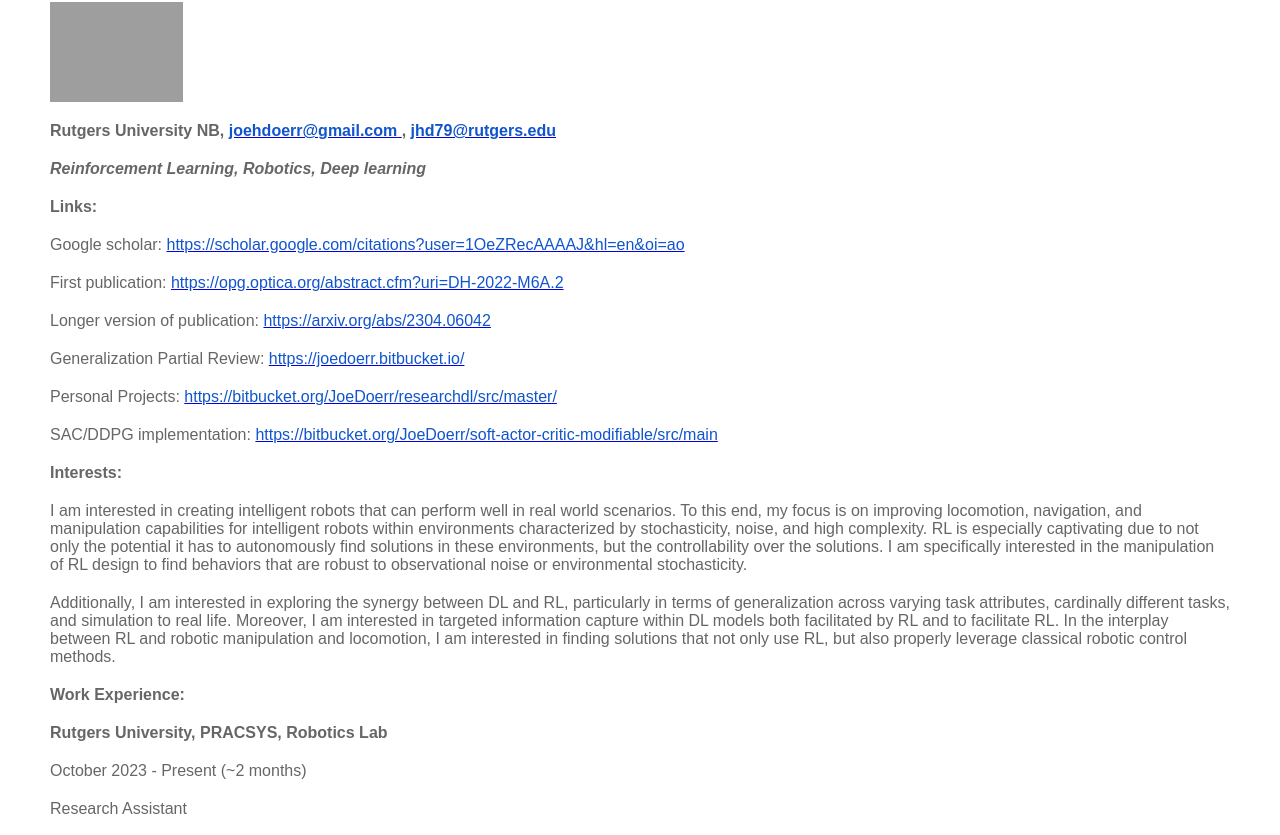
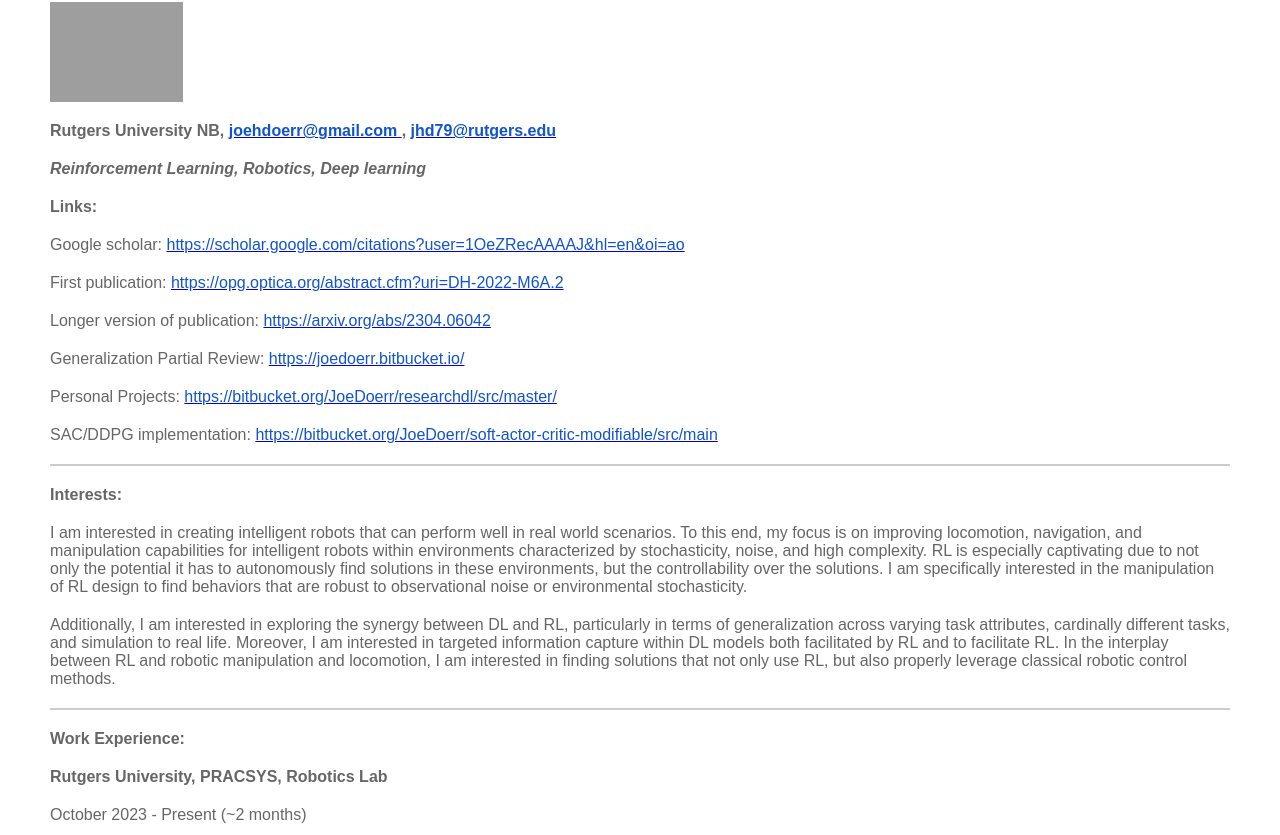
Before and after one commit to JoeDoerr/JoeDoerr.github.io, a plain HTML site: page index.html in a window 1280 px wide. Shown: the part 106-941 px from the top of the page. Drawn offline with Linux system fonts and the light colour scheme; grey boxes are pictures that could not be loaded.

Commit message:
send it3

```diff
--- a/index.html
+++ b/index.html
@@ -4,7 +4,14 @@
     <meta charset="UTF-8">
     <meta name="viewport" content="width=device-width, initial-scale=1.0">
     <link rel="stylesheet" href="index.css">
-    <title>Joe Hermann Doerr Website</title>
+    <title>Joe Hermann Doerr's Website</title>
+    <style>
+        /* Optional: Add some styles to the divider */
+        hr {
+            border: 1px solid #ccc;
+            margin: 20px 0; /* Adjust the margin as needed */
+        }
+    </style>
 </head>
 <body>
 
@@ -66,11 +73,13 @@
     <span style="color:rgb(17, 85, 204);">https://bitbucket.org/JoeDoerr/soft-actor-critic-modifiable/src/main</span>
   </a>
 </p>
+<hr>
 <p>
   <strong>Interests:</strong>
 </p>
 <p>I am interested in creating intelligent robots that can perform well in real world scenarios. To this end, my focus is on improving locomotion, navigation, and manipulation capabilities for intelligent robots within environments characterized by stochasticity, noise, and high complexity. RL is especially captivating due to not only the potential it has to autonomously find solutions in these environments, but the controllability over the solutions. I am specifically interested in the manipulation of RL design to find behaviors that are robust to observational noise or environmental stochasticity.</p>
 <p>Additionally, I am interested in exploring the synergy between DL and RL, particularly in terms of generalization across varying task attributes, cardinally different tasks, and simulation to real life. Moreover, I am interested in targeted information capture within DL models both facilitated by RL and to facilitate RL. In the interplay between RL and robotic manipulation and locomotion, I am interested in finding solutions that not only use RL, but also properly leverage classical robotic control methods.</p>
+<hr>
 <p>
   <strong>Work Experience:</strong>
 </p>
@@ -91,6 +100,7 @@
 <p>I am currently working with a PhD student on low tolerance peg insertion.</p>
 <p>Created reinforcement learning (RL) task environments in IsaacGym for low tolerance peg insertion.</p>
 <p>Assisted in developing methods for improving robustness of peg insertion policy to observation noise.</p>
+<br>
 <p>
   <strong>University of Central Florida, CREOL, Optical Imaging System Lab</strong>
 </p>
@@ -116,6 +126,7 @@
   <li>Wrote an ethernet library in C then wrapped in Python for communication with FPGA.</li>
   <li>Coded multi-plane light conversion simulation in Tensorflow with parallel GPU computation and SLURM job scheduling to perform extensive hyperparameter scans autonomously and efficiently.</li>
 </ul>
+<hr>
 <p>
   <strong>Specific methodology interests:</strong>
 </p>
@@ -138,6 +149,7 @@
   <li>Unsupervised skill discovery</li>
   <li>Adversarial RL</li>
 </ul>
+<hr>
 <p>
   <strong>Specific problem interests:</strong>
 </p>
```
